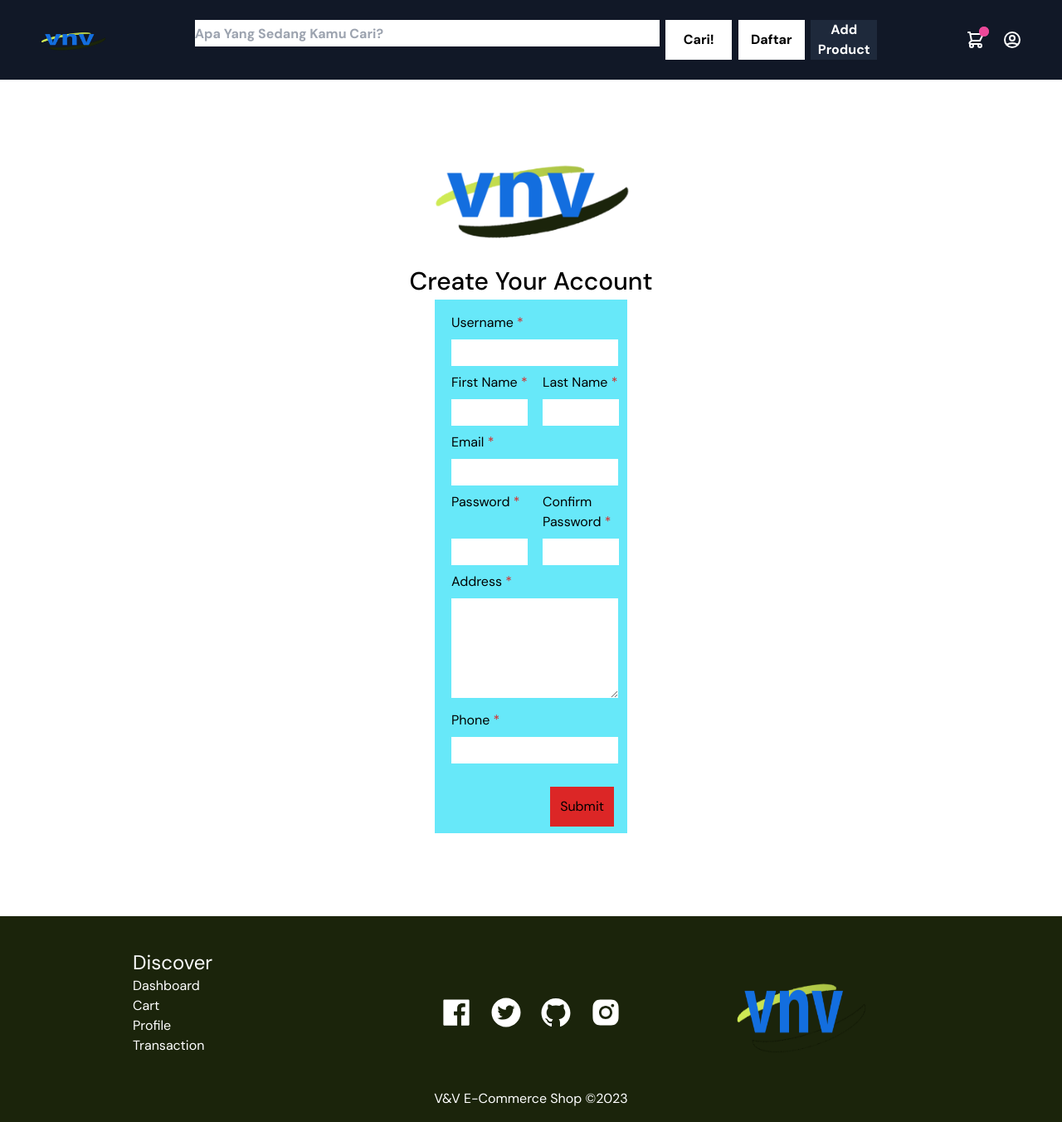
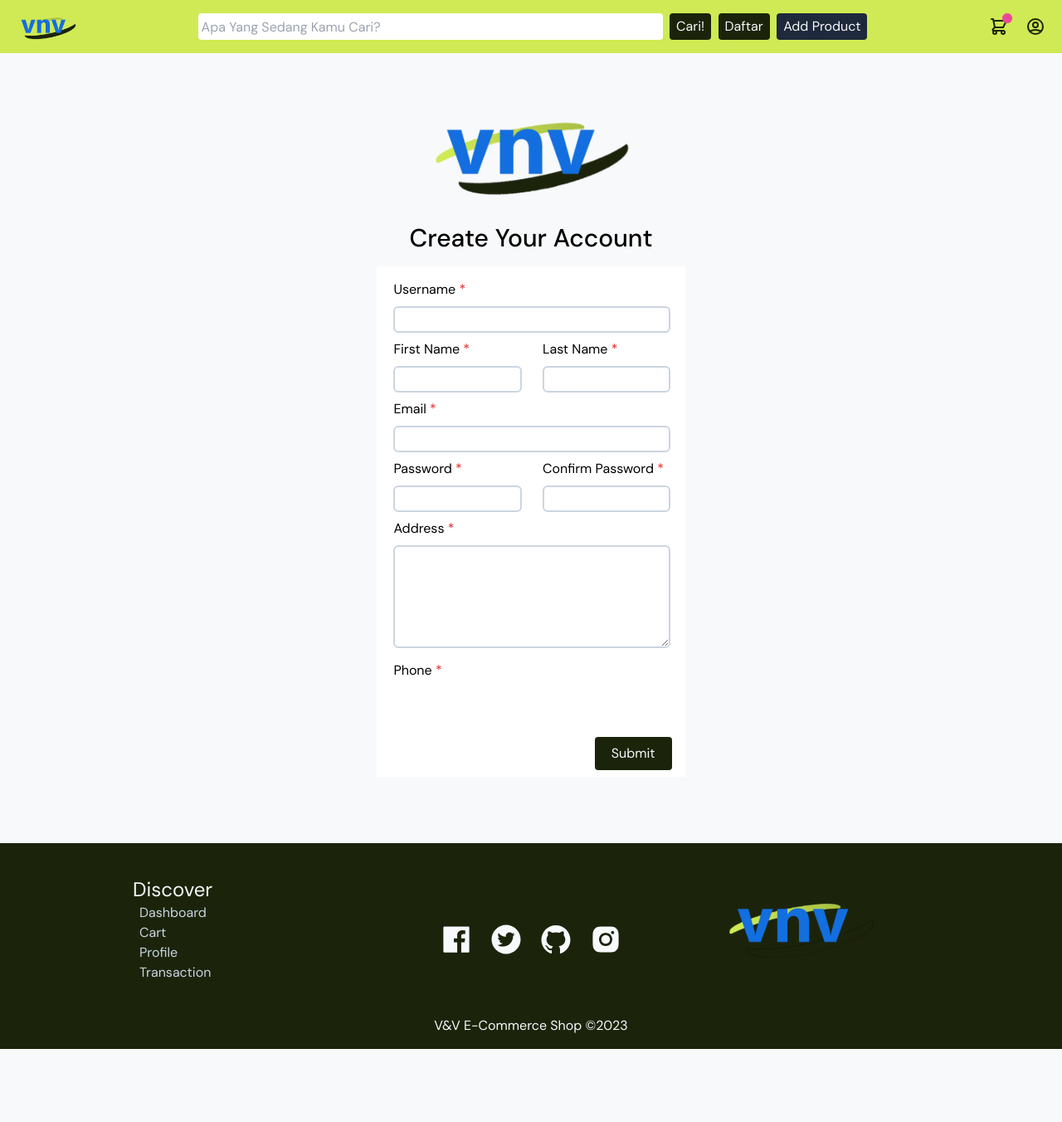
Before and after one commit to Vincent7564/E-Commerce-Frontend, a React (Create React App) app: page /register in a window 1280 px wide. Shown: the whole page at 83% size. After the commit the page ends 1264 px from the top, so only its background shows below. Built offline with nearby package versions, Linux system fonts and the light colour scheme.

Commit message:
match ui to design

```diff
--- a/public/index.html
+++ b/public/index.html
@@ -5,7 +5,7 @@
   <meta charset="utf-8" />
   <link rel="icon" href="%PUBLIC_URL%/logo.png" />
   <meta name="viewport" content="width=device-width, initial-scale=1" />
-  <meta name="theme-color" content="#000000" />
+  <meta name="theme-color" content="#f8f9fa" />
   <link rel="preconnect" href="https://fonts.googleapis.com">
   <link rel="preconnect" href="https://fonts.gstatic.com" crossorigin>
   <link href="https://fonts.googleapis.com/css2?family=DM+Sans&display=swap" rel="stylesheet">
@@ -30,6 +30,12 @@
   <title>V&V Marketplace. Where you can find cheap items in sale!!!</title>
 </head>
 
+<style>
+  body {
+    background-color: #f8f9fa;
+  }
+</style>
+
 <body>
   <noscript>You need to enable JavaScript to run this app.</noscript>
   <div id="root"></div>
--- a/src/Component/CardWithRating.jsx
+++ b/src/Component/CardWithRating.jsx
@@ -12,12 +12,12 @@ const CardWithRating = (props) => {
       };
 
     return (
-        <div class="border-2 border-slate-300 rounded-xl p-2 m-0">
+        <div class="border-2 border-vnv-light-grey rounded-xl p-2 m-0">
             <div class="max-w-sm rounded overflow-hidden">
                 <img class="w-full" src={props.image} alt="Product" />
                 <div class="px-6 py-4">
                     <div class="font-bold text-xl mb-2">{props.productName}</div>
-                    <p class="text-gray-700 text-base">
+                    <p class="text-vnv-dark-grey text-base">
                         {formatPrice(formattedPrice)}
                     </p>
                     <div>
--- a/src/Component/Footer.jsx
+++ b/src/Component/Footer.jsx
@@ -3,23 +3,23 @@ import { AiFillFacebook,AiFillTwitterCircle,AiFillGithub,AiFillInstagram } from
 const Footer = () => {
   return (
     <>
-      <footer className="bg-[#1b240b] w-[100%] text-white px-[10rem] mt-auto pt-10 sticky">
+      <footer className="bg-[#1b240b] w-[100%] text-vnv-light px-[10rem] mt-auto pt-10 sticky">
         <div class="grid grid-cols-3 gap-4">
           <div className="col-span-1">
             <h1 className=" text-2xl">Discover</h1>
-            <div><a href="/">Dashboard</a></div>
-            <div>Cart</div>
-            <div>Profile</div>
-            <div>Transaction</div>
+            <div className="ps-2 text-vnv-light-grey hover:text-vnv-green-dark-hover"><a href="/">Dashboard</a></div>
+            <div className="ps-2 text-vnv-light-grey hover:text-vnv-green-dark-hover">Cart</div>
+            <div className="ps-2 text-vnv-light-grey hover:text-vnv-green-dark-hover">Profile</div>
+            <div className="ps-2 text-vnv-light-grey hover:text-vnv-green-dark-hover">Transaction</div>
           </div>
           <div className="col-span-1 flex justify-evenly py-12 px-8">
-            <span className="p-2"><a href="https://www.facebook.com/"><AiFillFacebook size={40} /></a></span>
-            <span className="p-2"><a href="https://twitter.com/"><AiFillTwitterCircle size={40}/></a></span>
-            <span className="p-2"><a href="https://github.com/"><AiFillGithub size={40}/></a></span>
-            <span className="p-2"><a href="https://www.instagram.com/"><AiFillInstagram size={40}/></a></span>
+            <span className="p-2 hover:text-vnv-green-accent"><a href="https://www.facebook.com/"><AiFillFacebook size={40} /></a></span>
+            <span className="p-2 hover:text-vnv-green-accent"><a href="https://twitter.com/"><AiFillTwitterCircle size={40}/></a></span>
+            <span className="p-2 hover:text-vnv-green-accent"><a href="https://github.com/"><AiFillGithub size={40}/></a></span>
+            <span className="p-2 hover:text-vnv-green-accent"><a href="https://www.instagram.com/"><AiFillInstagram size={40}/></a></span>
           </div>
           <div className="col-span-1 flex justify-center">
-            <img src={require('../Image/logo.png')} className="w-40 text-center" alt="" />
+            <img src={require('../Image/logo.png')} className="h-[120px] [w-180px] overflow-hidden text-center" alt="" />
           </div>
           <div class="col-span-3 text-center pb-4">V&V E-Commerce Shop ©2023</div>
         </div>
--- a/src/Component/Navbar.jsx
+++ b/src/Component/Navbar.jsx
@@ -1,43 +1,27 @@
 const Navbar = () => {
   return (
     <div>
-      <div className="flex flex-wrap pb-10">
-        <section className="relative mx-auto">
+      <div className="flex flex-wrap mb-10">
+        <section className="w-full">
           {/* <!-- navbar --> */}
-          <nav className="flex justify-between bg-gray-900 text-white w-screen">
-            <div className="px-5 xl:px-12 py-6 flex w-full items-center">
-              <a className="text-3xl font-bold font-heading" href="/">
-                <img src={require('../Image/logo.png')} className='h-10 w-20' alt="" />
+          <nav className="flex justify-between bg-vnv-green-accent text-white">
+            <div className="px-5 py-2 flex w-full items-center">
+              <a className="" href="/">
+                <img src={require('../Image/logo.png')} className='h-[48px] [w-72px] overflow-hidden' alt="" />
               </a>
               {/* <!-- Nav Links --> */}
-              <ul className="hidden md:flex  mx-auto font-semibold font-heading ">
-                <input type="text" className=" w-[35rem] h-[2rem] text-black" placeholder="Apa Yang Sedang Kamu Cari?" />
-                &nbsp;&nbsp;<button className=" bg-white text-black w-[5rem]">Cari!</button>
-                &nbsp;&nbsp;<button className=" bg-white text-black w-[5rem]"><a href="/register">Daftar</a></button>
-                &nbsp;&nbsp;<button className=" bg-slate-800 text-white w-[5rem]"><a href="/add-product">Add Product</a></button>
+              <ul className="hidden md:flex mx-auto">
+                <input type="text" className="rounded w-[35rem] h-[2rem] px-1 text-vnv-black" placeholder="Apa Yang Sedang Kamu Cari?" />
+                &nbsp;&nbsp;<button className="rounded bg-vnv-green-dark text-vnv-light px-2 hover:bg-vnv-green-dark-hover">Cari!</button>
+                &nbsp;&nbsp;<button className="rounded bg-vnv-green-dark text-vnv-light px-2 hover:bg-vnv-green-dark-hover"><a href="/register">Daftar</a></button>
+                &nbsp;&nbsp;<button className="rounded bg-slate-800 text-vnv-light px-2 hover:bg-slate-500"><a href="/add-product">Add Product</a></button>
               </ul>
               {/* <!-- Header Icons --> */}
-              <div className="hidden xl:flex items-center space-x-5 items-center">
-                {/* <a className="hover:text-gray-200" href="#">
+              <div className="hidden xl:flex items-center space-x-5">
+                <a className="flex items-center" href="#">
                   <svg
                     xmlns="http://www.w3.org/2000/svg"
-                    className="h-6 w-6"
-                    fill="none"
-                    viewBox="0 0 24 24"
-                    stroke="currentColor"
-                  >
-                    <path
-                      stroke-linecap="round"
-                      stroke-linejoin="round"
-                      stroke-width="2"
-                      d="M4.318 6.318a4.5 4.5 0 000 6.364L12 20.364l7.682-7.682a4.5 4.5 0 00-6.364-6.364L12 7.636l-1.318-1.318a4.5 4.5 0 00-6.364 0z"
-                    />
-                  </svg>
-                </a> */}
-                <a className="flex items-center hover:text-gray-200" href="#">
-                  <svg
-                    xmlns="http://www.w3.org/2000/svg"
-                    className="h-6 w-6"
+                    className="h-6 w-6 stroke-vnv-green-dark hover:stroke-vnv-light"
                     fill="none"
                     viewBox="0 0 24 24"
                     stroke="currentColor"
@@ -55,10 +39,10 @@ const Navbar = () => {
                   </span>
                 </a>
                 {/* <!-- Sign In / Register      --> */}
-                <a className="flex items-center hover:text-gray-200" href="#">
+                <a className="flex items-center" href="#">
                   <svg
                     xmlns="http://www.w3.org/2000/svg"
-                    className="h-6 w-6 hover:text-gray-200"
+                    className="h-6 w-6 stroke-vnv-green-dark hover:stroke-vnv-light"
                     fill="none"
                     viewBox="0 0 24 24"
                     stroke="currentColor"
@@ -77,7 +61,7 @@ const Navbar = () => {
             <a className="xl:hidden flex mr-6 items-center" href="#">
               <svg
                 xmlns="http://www.w3.org/2000/svg"
-                className="h-6 w-6 hover:text-gray-200"
+                className="h-6 w-6 hover:text-vnv-light-grey"
                 fill="none"
                 viewBox="0 0 24 24"
                 stroke="currentColor"
@@ -97,7 +81,7 @@ const Navbar = () => {
             <a className="navbar-burger self-center mr-12 xl:hidden" href="#">
               <svg
                 xmlns="http://www.w3.org/2000/svg"
-                className="h-6 w-6 hover:text-gray-200"
+                className="h-6 w-6 hover:text-vnv-light-grey"
                 fill="none"
                 viewBox="0 0 24 24"
                 stroke="currentColor"
--- a/src/Pages/Home.jsx
+++ b/src/Pages/Home.jsx
@@ -27,8 +27,8 @@ const Home = () => {
               <CarouselPromotion />
             <h1 className='text-2xl font-medium my-4 mt-[5rem]'><b>Promotions</b></h1>
 
-            <div class="border-2 border-slate-300 rounded-xl p-5">
-                <CarouselProduct />
+            <div class="border-2 border-vnv-light-grey rounded-xl p-5">
+              <CarouselProduct />
             </div>
 
             <h1 className='text-2xl font-medium my-4 mt-[3rem]'><b>Discover Products</b></h1>
--- a/src/Pages/PageError.jsx
+++ b/src/Pages/PageError.jsx
@@ -5,7 +5,7 @@ const PageError = () => {
     <>
       <div class="w-full h-full pb-30 flex flex-col items-center justify-center">
         <div class="flex flex-col items-center justify-center pt-10">
-            <img src={imagenotfound} className=' w-[400px] h-[400px]' alt="" />
+            <img src={imagenotfound} className='rounded-lg w-[400px] h-[400px]' alt="" />
           <p class="text-3xl md:text-4xl lg:text-5xl text-gray-800 mt-12">
             Page Not Found
           </p>
--- a/src/Pages/Register.jsx
+++ b/src/Pages/Register.jsx
@@ -76,18 +76,18 @@ const Register = () => {
         <img className=" w-60 h-50" src={require("../Image/logo.png")} alt="" />
       </div>
       <form onSubmit={formik.handleSubmit}>
-        <div className=" flex justify-center font-sans">
+        <div className=" flex justify-center font-sans mb-3">
           <h1 className=" text-[30px] font-medium font-sans">
             Create Your Account
           </h1>
         </div>
-        <div className=" bg-cyan-300 pl-5 w-[25%] m-auto ">
+        <div className=" bg-white pl-5 w-[40%] m-auto ">
           <div class="grid grid-cols-2 gap-2 h-[50%] pt-4 m-auto font-sans">
             <div class="col-span-2">Username <span className=" text-red-600">*</span></div>
             <div class="col-span-2">
               <input
                 type="text"
-                className="w-[95%] h-8"
+                className="w-[95%] h-8 rounded-md border-2 border-vnv-light-grey"
                 name="Username"
                 id="Username"
                 onChange={formik.handleChange}
@@ -99,7 +99,7 @@ const Register = () => {
             <div class="col-span-1">
               <input
                 type="text"
-                className="w-[90%] h-8"
+                className="w-[90%] h-8 rounded-md border-2 border-vnv-light-grey"
                 name="FirstName"
                 id="FirstName"
                 onChange={formik.handleChange}
@@ -109,7 +109,7 @@ const Register = () => {
             <div class="col-span-1">
               <input
                 type="text"
-                className="w-[90%] h-8"
+                className="w-[90%] h-8 rounded-md border-2 border-vnv-light-grey"
                 name="LastName"
                 id="LastName"
                 onChange={formik.handleChange}
@@ -120,7 +120,7 @@ const Register = () => {
             <div class="col-span-2">
               <input
                 type="text"
-                className="w-[95%] h-8"
+                className="w-[95%] h-8 rounded-md border-2 border-vnv-light-grey"
                 name="Email"
                 id="Email"
                 onChange={formik.handleChange}
@@ -133,7 +133,7 @@ const Register = () => {
             <div class="col-span-1">
               <input
                 type="password"
-                className="w-[90%] h-8"
+                className="w-[90%] h-8 rounded-md border-2 border-vnv-light-grey"
                 name="Password"
                 onChange={formik.handleChange}
                 value={formik.values.Password}
@@ -143,7 +143,7 @@ const Register = () => {
             <div class="col-span-1">
               <input
                 type="password"
-                className="w-[90%] h-8"
+                className="w-[90%] h-8 rounded-md border-2 border-vnv-light-grey"
                 name="cpassword"
                 onChange={formik.handleChange}
               />
@@ -155,7 +155,7 @@ const Register = () => {
               <textarea
                 name="Address"
                 id="Address"
-                className="w-[95%]"
+                className="w-[95%] rounded-md border-2 border-vnv-light-grey"
                 cols="30"
                 rows="5"
                 onChange={formik.handleChange}
@@ -176,7 +176,7 @@ const Register = () => {
             {formik.errors.Phone && <div className="col-span-2 text-red-600">*{formik.errors.Phone}</div>}
             <div class="col-span-2 text-right pt-5 pb-2 pr-4">
               <button
-                className=" p-3 bg-red-600"
+                className="rounded bg-vnv-green-dark text-vnv-light hover:bg-vnv-green-primary py-2 px-5"
                 type="submit"
                 onChange={formik.handleChange}
                 onSubmit={formik.handleSubmit}
--- a/src/index.js
+++ b/src/index.js
@@ -18,13 +18,12 @@ const root = ReactDOM.createRoot(document.getElementById('root'));
 root.render(
   <React.StrictMode>
     <Navbar />
-    <div className='my-5 mx-44 '>
+    <div className='my-5 mx-44 overflow-hidden'>
       <RouteList />
     </div>
-    <div className='pt-20' >
+    <div className='mt-[5rem] overflow-hidden'>
       <Footer />
     </div>
-
   </React.StrictMode>
 );
 
--- a/tailwind.config.js
+++ b/tailwind.config.js
@@ -1,7 +1,18 @@
 module.exports = {
     content: ["./src/**/*.{html,js,jsx}"],
     theme: {
-      extend: {},
+      extend: {
+        colors: {
+          'vnv-green-accent': '#cfea54',
+          'vnv-green-primary': '#a4d14b',
+          'vnv-green-dark': '#1b240b',
+          'vnv-green-dark-hover': '#506322',
+          'vnv-light': '#f8f9fa',
+          'vnv-light-grey': '#cbd5e1',
+          'vnv-dark-grey': '#334155',
+          'vnv-black': '#0d1206'
+        }
+      },
       fontFamily: {
         sans: ['DM Sans', 'sans-serif'],
       },
```
Also changed, not shown: src/Component/CarouselPromotion.jsx (+0 -23 lines), src/Pages/Admin/AddProduct.jsx (+10 -12 lines), src/Pages/Login.jsx (+7 -7 lines).
